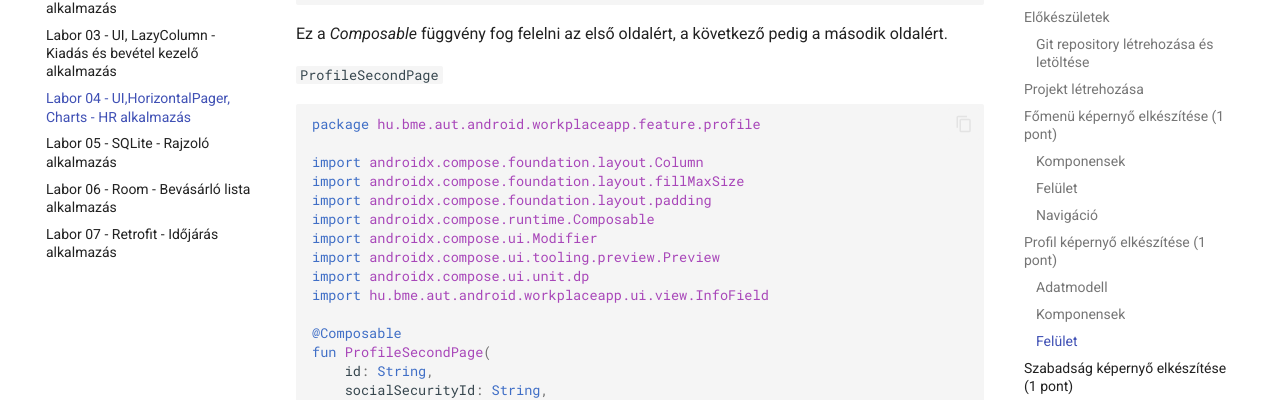
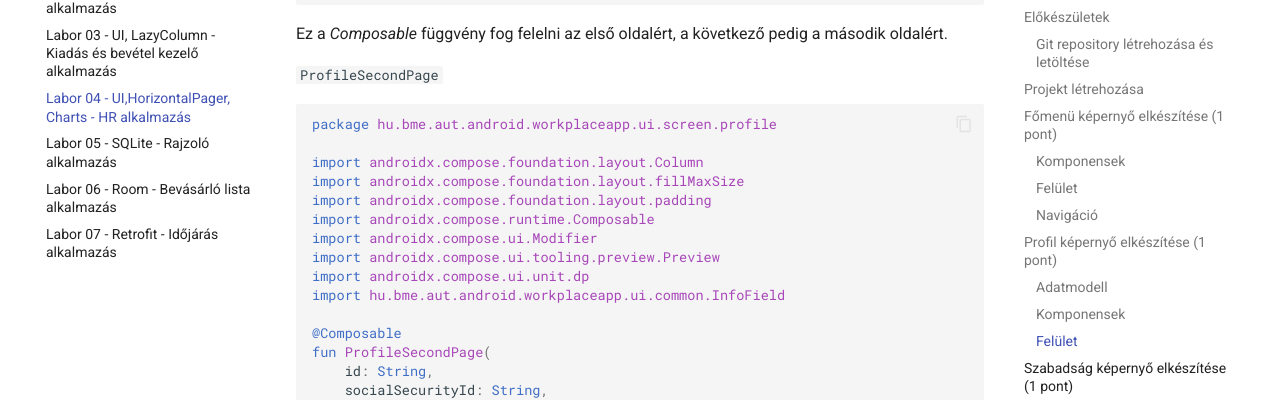
Before and after one commit to VIAUAD02/laborok, an MkDocs documentation site: the page built from docs/laborok/04-android-ui-charts/index.md, in a window 1280 px wide and 900 px high, scrolled down 14840 px. Shown: the part 145-545 px from the top of the window. Built offline with MkDocs 1.6.1 and Material for MkDocs 9.7.7, drawn with Linux system fonts in a browser that asks for light colours; comment, search, counter and statistics services are not loaded.

Commit message:
2025 lab04 fixing typos

````diff
--- a/docs/laborok/04-android-ui-charts/index.md
+++ b/docs/laborok/04-android-ui-charts/index.md
@@ -621,7 +621,7 @@ Ez a *Composable* függvény fog felelni az első oldalért, a következő pedig
 `ProfileSecondPage`
 
 ```kotlin
-package hu.bme.aut.android.workplaceapp.feature.profile
+package hu.bme.aut.android.workplaceapp.ui.screen.profile
 
 import androidx.compose.foundation.layout.Column
 import androidx.compose.foundation.layout.fillMaxSize
@@ -630,7 +630,7 @@ import androidx.compose.runtime.Composable
 import androidx.compose.ui.Modifier
 import androidx.compose.ui.tooling.preview.Preview
 import androidx.compose.ui.unit.dp
-import hu.bme.aut.android.workplaceapp.ui.view.InfoField
+import hu.bme.aut.android.workplaceapp.ui.common.InfoField
 
 @Composable
 fun ProfileSecondPage(
````
